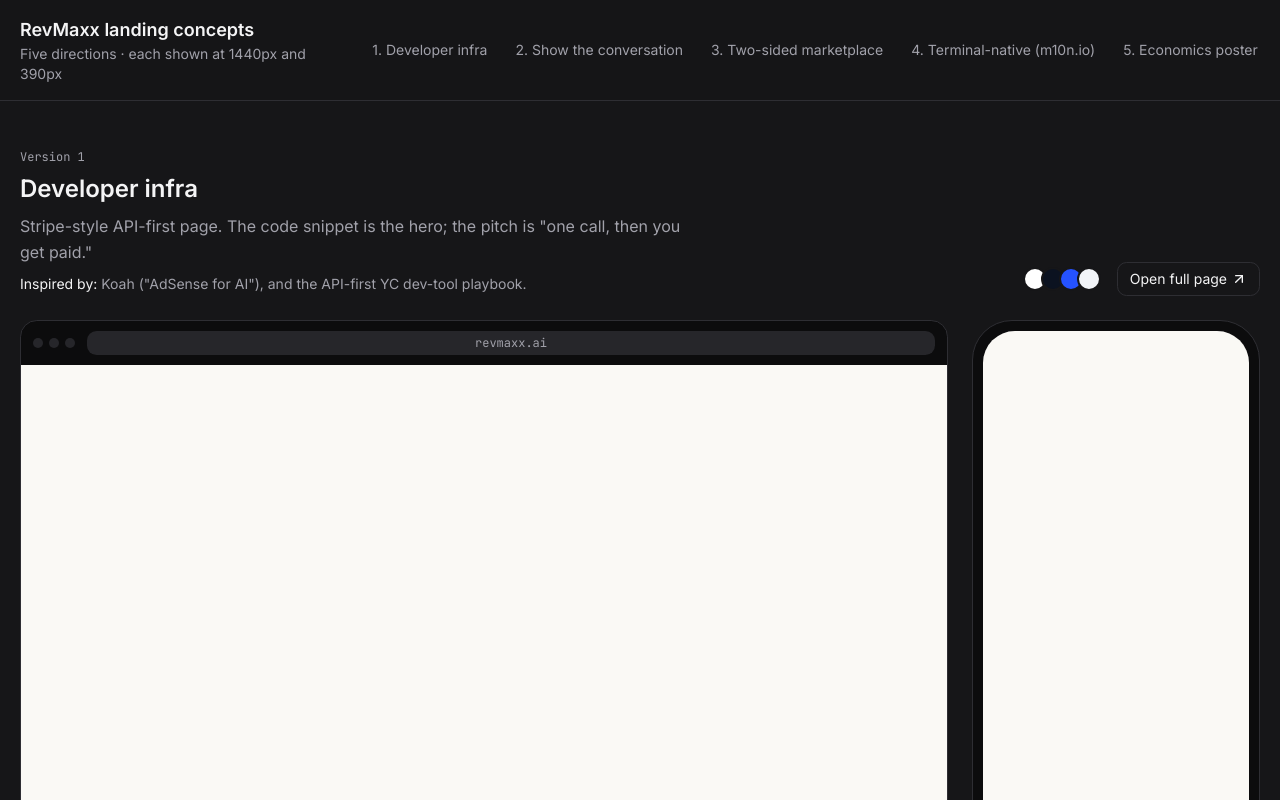
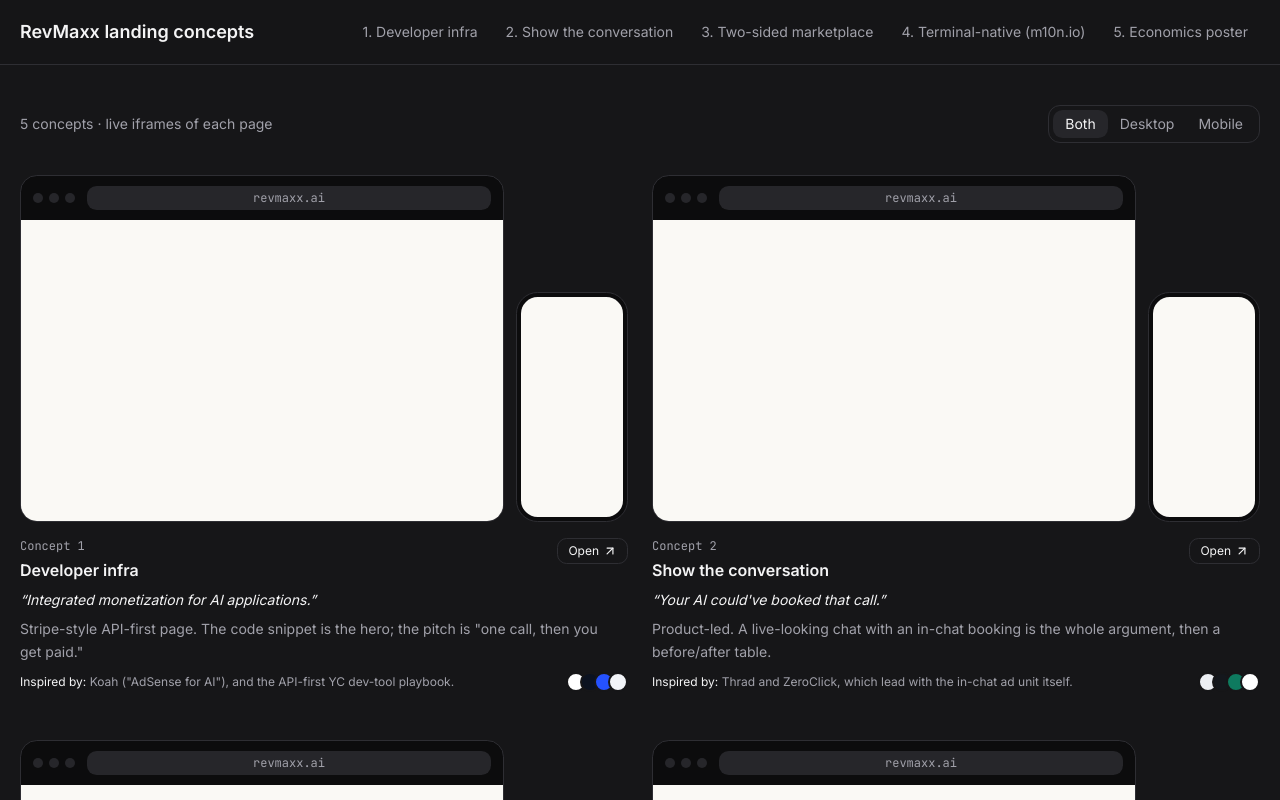
Before and after one commit to Operational-Intelligence-Inc/revmaxx, a Next.js app: page /concept/landing in a window 1280 px wide. Shown: the top 800 px of the page. Built offline with nearby package versions, Linux system fonts and the light colour scheme.

Commit message:
Turn /concept/landing into a browsable grid of iframed concepts

```diff
--- a/app/concept/landing/page.tsx
+++ b/app/concept/landing/page.tsx
@@ -1,6 +1,5 @@
 import type { Metadata } from 'next'
-import { ArrowUpRight } from 'lucide-react'
-import { DesktopPreview, MobilePreview } from '@/components/concept/device-preview'
+import { ConceptBrowser } from '@/components/concept/concept-browser'
 import { LANDING_VERSIONS } from '@/components/concept/landing/versions'
 
 export const metadata: Metadata = {
@@ -9,69 +8,36 @@ export const metadata: Metadata = {
 }
 
 export default function LandingConceptsPage() {
+  const concepts = LANDING_VERSIONS.map(({ slug, name, headline, direction, inspiration, palette }) => ({
+    slug,
+    name,
+    headline,
+    direction,
+    inspiration,
+    palette,
+  }))
+
   return (
     <div className="theme-gallery min-h-screen bg-background font-sans text-foreground">
       <header className="sticky top-0 z-10 border-b border-border bg-background/90 backdrop-blur">
         <div className="mx-auto flex max-w-7xl flex-col gap-3 px-5 py-4 md:flex-row md:items-center md:justify-between">
-          <div className="flex flex-col">
-            <h1 className="text-lg font-semibold">RevMaxx landing concepts</h1>
-            <p className="text-sm text-muted-foreground">Five directions · each shown at 1440px and 390px</p>
-          </div>
+          <h1 className="text-lg font-semibold">RevMaxx landing concepts</h1>
           <nav aria-label="Concepts" className="flex gap-1 overflow-x-auto">
-            {LANDING_VERSIONS.map((v, i) => (
+            {concepts.map((c, i) => (
               <a
-                key={v.slug}
-                href={`#${v.slug}`}
+                key={c.slug}
+                href={`#${c.slug}`}
                 className="shrink-0 rounded-md px-3 py-1.5 text-sm text-muted-foreground hover:bg-muted hover:text-foreground"
               >
-                {`${i + 1}. ${v.name}`}
+                {`${i + 1}. ${c.name}`}
               </a>
             ))}
           </nav>
         </div>
       </header>
 
-      <main className="mx-auto flex max-w-7xl flex-col gap-24 px-5 py-12">
-        {LANDING_VERSIONS.map((v, i) => (
-          <section key={v.slug} id={v.slug} aria-labelledby={`${v.slug}-title`} className="flex scroll-mt-28 flex-col gap-6">
-            <div className="flex flex-col gap-4 md:flex-row md:items-end md:justify-between">
-              <div className="flex max-w-2xl flex-col gap-2">
-                <p className="font-mono text-xs text-muted-foreground">{`Version ${i + 1}`}</p>
-                <h2 id={`${v.slug}-title`} className="text-2xl font-semibold text-balance">
-                  {v.name}
-                </h2>
-                <p className="leading-relaxed text-muted-foreground">{v.direction}</p>
-                <p className="text-sm leading-relaxed text-muted-foreground">
-                  <span className="text-foreground">Inspired by:</span> {v.inspiration}
-                </p>
-              </div>
-              <div className="flex items-center gap-4">
-                <div className="flex" aria-label="Palette">
-                  {v.palette.map((c) => (
-                    <span
-                      key={c}
-                      title={c}
-                      className="-ml-1.5 size-6 rounded-full border-2 border-background first:ml-0"
-                      style={{ backgroundColor: c }}
-                    />
-                  ))}
-                </div>
-                <a
-                  href={`/concept/landing/${v.slug}`}
-                  target="_blank"
-                  rel="noreferrer"
-                  className="flex items-center gap-1 rounded-md border border-border px-3 py-1.5 text-sm hover:bg-muted"
-                >
-                  Open full page <ArrowUpRight className="size-4" aria-hidden="true" />
-                </a>
-              </div>
-            </div>
-            <div className="grid items-start gap-6 lg:grid-cols-[1fr_18rem]">
-              <DesktopPreview src={`/concept/landing/${v.slug}`} title={v.name} />
-              <MobilePreview src={`/concept/landing/${v.slug}`} title={v.name} />
-            </div>
-          </section>
-        ))}
+      <main className="mx-auto max-w-7xl px-5 py-10">
+        <ConceptBrowser concepts={concepts} />
       </main>
     </div>
   )
--- /dev/null
+++ b/components/concept/concept-browser.tsx
@@ -0,0 +1,124 @@
+'use client'
+
+import { useState } from 'react'
+import { ArrowUpRight } from 'lucide-react'
+import { cn } from '@/lib/utils'
+import { DesktopPreview, MobilePreview } from '@/components/concept/device-preview'
+
+export type ConceptSummary = {
+  slug: string
+  name: string
+  headline: string
+  direction: string
+  inspiration: string
+  palette: string[]
+}
+
+type View = 'both' | 'desktop' | 'mobile'
+
+const VIEWS: { value: View; label: string }[] = [
+  { value: 'both', label: 'Both' },
+  { value: 'desktop', label: 'Desktop' },
+  { value: 'mobile', label: 'Mobile' },
+]
+
+export function ConceptBrowser({ concepts }: { concepts: ConceptSummary[] }) {
+  const [view, setView] = useState<View>('both')
+
+  return (
+    <div className="flex flex-col gap-8">
+      <div className="flex flex-col gap-3 sm:flex-row sm:items-center sm:justify-between">
+        <p className="text-sm text-muted-foreground">
+          {`${concepts.length} concepts · live iframes of each page`}
+        </p>
+        <div role="radiogroup" aria-label="Preview size" className="flex w-fit rounded-lg border border-border p-1">
+          {VIEWS.map((v) => (
+            <button
+              key={v.value}
+              type="button"
+              role="radio"
+              aria-checked={view === v.value}
+              onClick={() => setView(v.value)}
+              className={cn(
+                'rounded-md px-3 py-1 text-sm transition-colors',
+                view === v.value ? 'bg-muted text-foreground' : 'text-muted-foreground hover:text-foreground',
+              )}
+            >
+              {v.label}
+            </button>
+          ))}
+        </div>
+      </div>
+
+      <ol
+        className={cn(
+          'grid gap-x-6 gap-y-12',
+          view === 'mobile' ? 'grid-cols-2 sm:grid-cols-3 lg:grid-cols-5' : 'grid-cols-1 lg:grid-cols-2',
+        )}
+      >
+        {concepts.map((c, i) => (
+          <li key={c.slug} id={c.slug} className="flex scroll-mt-28 flex-col gap-4">
+            <ConceptPreviews concept={c} view={view} />
+            <ConceptInfo concept={c} index={i} compact={view === 'mobile'} />
+          </li>
+        ))}
+      </ol>
+    </div>
+  )
+}
+
+function ConceptPreviews({ concept, view }: { concept: ConceptSummary; view: View }) {
+  const src = `/concept/landing/${concept.slug}`
+  if (view === 'desktop') return <DesktopPreview src={src} title={concept.name} />
+  if (view === 'mobile') return <MobilePreview src={src} title={concept.name} />
+  return (
+    <div className="grid grid-cols-[1fr_5.5rem] items-end gap-3 sm:grid-cols-[1fr_7rem]">
+      <DesktopPreview src={src} title={concept.name} />
+      <MobilePreview src={src} title={concept.name} compact />
+    </div>
+  )
+}
+
+function ConceptInfo({ concept, index, compact }: { concept: ConceptSummary; index: number; compact: boolean }) {
+  return (
+    <div className="flex flex-col gap-2">
+      <div className="flex items-start justify-between gap-3">
+        <div className="flex min-w-0 flex-col gap-1">
+          <p className="font-mono text-xs text-muted-foreground">{`Concept ${index + 1}`}</p>
+          <h2 className="font-semibold text-balance">{concept.name}</h2>
+        </div>
+        <a
+          href={`/concept/landing/${concept.slug}`}
+          target="_blank"
+          rel="noreferrer"
+          className="flex shrink-0 items-center gap-1 rounded-md border border-border px-2.5 py-1 text-xs hover:bg-muted"
+        >
+          Open
+          <ArrowUpRight className="size-3.5" aria-hidden="true" />
+          <span className="sr-only">{`${concept.name} in a new tab`}</span>
+        </a>
+      </div>
+      {!compact && (
+        <>
+          <p className="text-sm italic text-pretty">{`“${concept.headline}”`}</p>
+          <p className="text-sm leading-relaxed text-muted-foreground text-pretty">{concept.direction}</p>
+          <div className="flex items-center justify-between gap-4">
+            <p className="text-xs leading-relaxed text-muted-foreground text-pretty">
+              <span className="text-foreground">Inspired by:</span> {concept.inspiration}
+            </p>
+            <div className="flex shrink-0" aria-hidden="true">
+              {concept.palette.map((color) => (
+                <span
+                  key={color}
+                  title={color}
+                  className="-ml-1.5 size-5 rounded-full border-2 border-background first:ml-0"
+                  style={{ backgroundColor: color }}
+                />
+              ))}
+            </div>
+          </div>
+        </>
+      )}
+    </div>
+  )
+}
--- a/components/concept/device-preview.tsx
+++ b/components/concept/device-preview.tsx
@@ -1,6 +1,7 @@
 'use client'
 
 import { useEffect, useRef, useState } from 'react'
+import { cn } from '@/lib/utils'
 
 export function ScaledFrame({
   src,
@@ -59,10 +60,15 @@ export function DesktopPreview({ src, title }: { src: string; title: string }) {
   )
 }
 
-export function MobilePreview({ src, title }: { src: string; title: string }) {
+export function MobilePreview({ src, title, compact = false }: { src: string; title: string; compact?: boolean }) {
   return (
-    <div className="mx-auto w-full max-w-72 rounded-[2.5rem] border border-border bg-frame p-2.5">
-      <div className="overflow-hidden rounded-[2rem]">
+    <div
+      className={cn(
+        'mx-auto w-full max-w-72 border border-border bg-frame',
+        compact ? 'rounded-2xl p-1' : 'rounded-[2.5rem] p-2.5',
+      )}
+    >
+      <div className={cn('overflow-hidden', compact ? 'rounded-xl' : 'rounded-[2rem]')}>
         <ScaledFrame src={src} title={`${title} — mobile`} width={390} height={844} />
       </div>
     </div>
```
